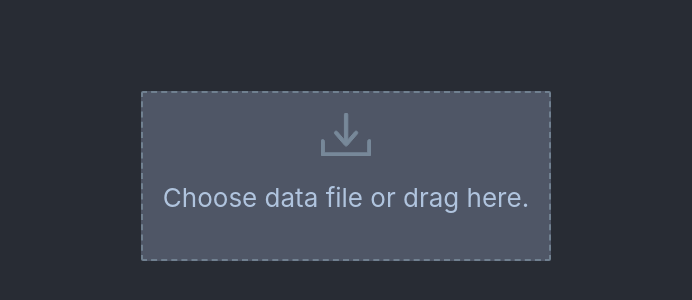
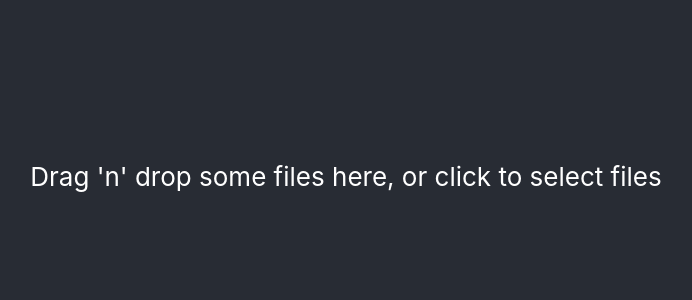
Before and after one commit to anselbrandt/drag-drop-json-chart, a React (Create React App) app: page / in a window 1280 px wide. Shown: the part 224-524 px from the top of the page, without its empty margins (294-986 px from the left). Built offline with nearby package versions, Linux system fonts and the light colour scheme.

Commit message:
Reads file contents

```diff
--- a/src/Dropzone.js
+++ b/src/Dropzone.js
@@ -1,70 +1,31 @@
-import React, { useMemo } from 'react';
+import React, { useCallback } from 'react';
 import { useDropzone } from 'react-dropzone';
 
-const baseStyle = {
-  flex: 1,
-  display: 'flex',
-  flexDirection: 'column',
-  alignItems: 'center',
-  padding: '20px',
-  borderWidth: 2,
-  borderRadius: 2,
-  borderColor: 'slategrey',
-  borderStyle: 'dashed',
-  backgroundColor: '#4f5666',
-  color: 'lightsteelblue',
-  outline: 'none',
-  transition: 'border .24s ease-in-out',
-};
+export default function Dropzone() {
+  const onDrop = useCallback(acceptedFiles => {
+    acceptedFiles.forEach(file => {
+      const reader = new FileReader();
 
-const activeStyle = {
-  borderColor: '#2196f3',
-};
-
-const acceptStyle = {
-  borderColor: '#00e676',
-};
-
-const rejectStyle = {
-  borderColor: '#ff1744',
-};
-
-export default function Dropzone(props) {
-  const {
-    getRootProps,
-    getInputProps,
-    isDragActive,
-    isDragAccept,
-    isDragReject,
-  } = useDropzone({ accept: 'image/*' });
-
-  const style = useMemo(
-    () => ({
-      ...baseStyle,
-      ...(isDragActive ? activeStyle : {}),
-      ...(isDragAccept ? acceptStyle : {}),
-      ...(isDragReject ? rejectStyle : {}),
-    }),
-    [isDragActive, isDragReject, isDragAccept],
-  );
+      reader.onabort = () => console.log('file reading was aborted');
+      reader.onerror = () => console.log('file reading has failed');
+      reader.onload = () => {
+        // Do whatever you want with the file contents
+        const binaryStr = reader.result;
+        console.log(binaryStr);
+      };
+      reader.readAsText(file);
+    });
+  }, []);
+  const { getRootProps, getInputProps, isDragActive } = useDropzone({ onDrop });
 
   return (
-    <div className="container">
-      <div {...getRootProps({ style })}>
-        <svg
-          class="box__icon"
-          xmlns="http://www.w3.org/2000/svg"
-          width="50"
-          height="43"
-          viewBox="0 0 50 43"
-          stroke="lightslategrey"
-          fill="lightslategrey"
-        >
-          <path d="M48.4 26.5c-.9 0-1.7.7-1.7 1.7v11.6h-43.3v-11.6c0-.9-.7-1.7-1.7-1.7s-1.7.7-1.7 1.7v13.2c0 .9.7 1.7 1.7 1.7h46.7c.9 0 1.7-.7 1.7-1.7v-13.2c0-1-.7-1.7-1.7-1.7zm-24.5 6.1c.3.3.8.5 1.2.5.4 0 .9-.2 1.2-.5l10-11.6c.7-.7.7-1.7 0-2.4s-1.7-.7-2.4 0l-7.1 8.3v-25.3c0-.9-.7-1.7-1.7-1.7s-1.7.7-1.7 1.7v25.3l-7.1-8.3c-.7-.7-1.7-.7-2.4 0s-.7 1.7 0 2.4l10 11.6z"></path>
-        </svg>
-        <input {...getInputProps()} />
-        <p>Choose data file or drag here.</p>
-      </div>
+    <div {...getRootProps()}>
+      <input {...getInputProps()} />
+      {isDragActive ? (
+        <p>Drop the files here ...</p>
+      ) : (
+        <p>Drag 'n' drop some files here, or click to select files</p>
+      )}
     </div>
   );
 }
```
